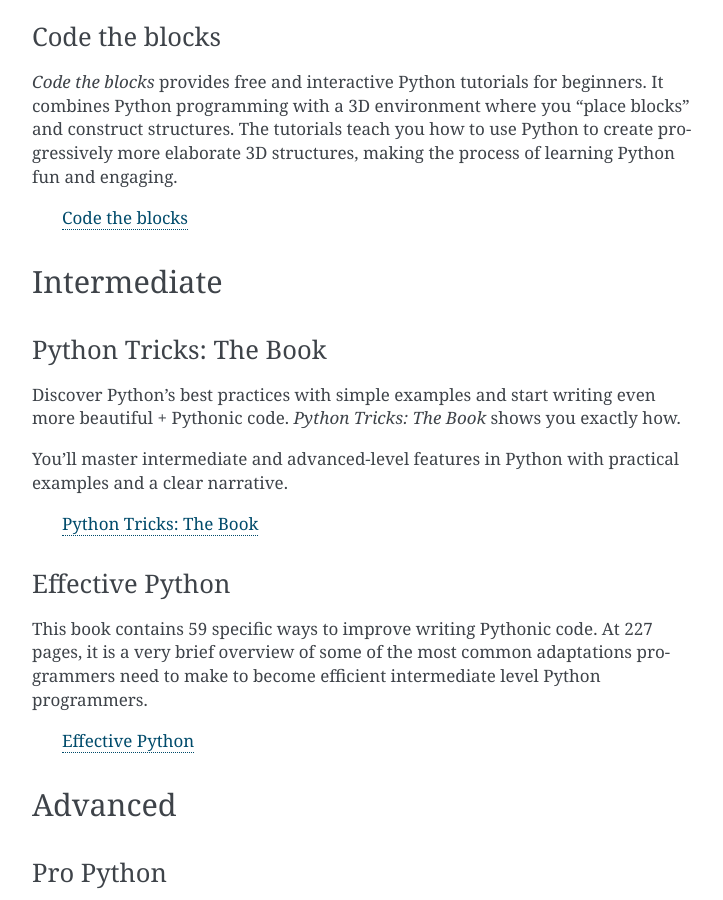
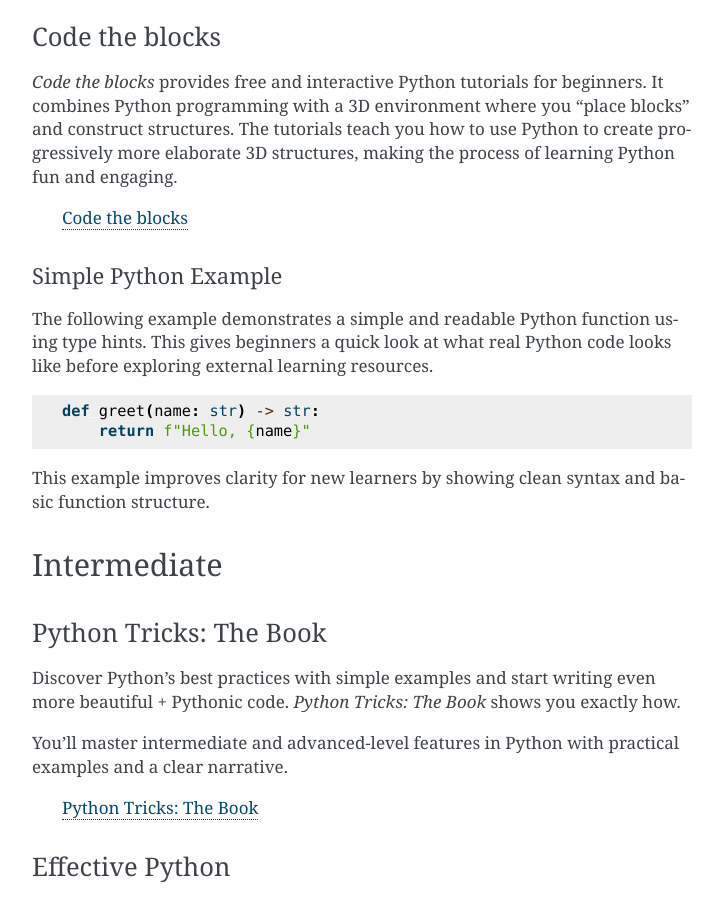
Before and after one commit to realpython/python-guide, a Sphinx documentation site: the page built from docs/intro/learning.rst, in a window 1280 px wide and 900 px high, scrolled down 4603 px. Shown: the whole window, without its empty margins (388-1111 px from the left). Built offline with Sphinx 7.4.7, drawn with Linux system fonts in a browser that asks for light colours; pages that are not in the unit, such as notebooks, are missing from menus; a script that is not in the unit is left out; comment, search, counter and statistics services are not loaded; some of the changed text lies outside the part shown.

Commit message:
Update learning.rst,,,,, Add simple Python example to beginner learning section
Added a short Python code example to help beginners quickly see what Python code looks like before exploring external resources.

```diff
--- a/docs/intro/learning.rst
+++ b/docs/intro/learning.rst
@@ -199,6 +199,20 @@
 making the process of learning Python fun and engaging.
 
     `Code the blocks <https://codetheblocks.com/tutorials/introduction>`_
+Simple Python Example
+---------------------
+
+The following example demonstrates a simple and readable Python function
+using type hints. This gives beginners a quick look at what real Python code
+looks like before exploring external learning resources.
+
+.. code-block:: python
+
+   def greet(name: str) -> str:
+       return f"Hello, {name}"
+
+This example improves clarity for new learners by showing clean syntax and
+basic function structure.
 
 
 ************
```
